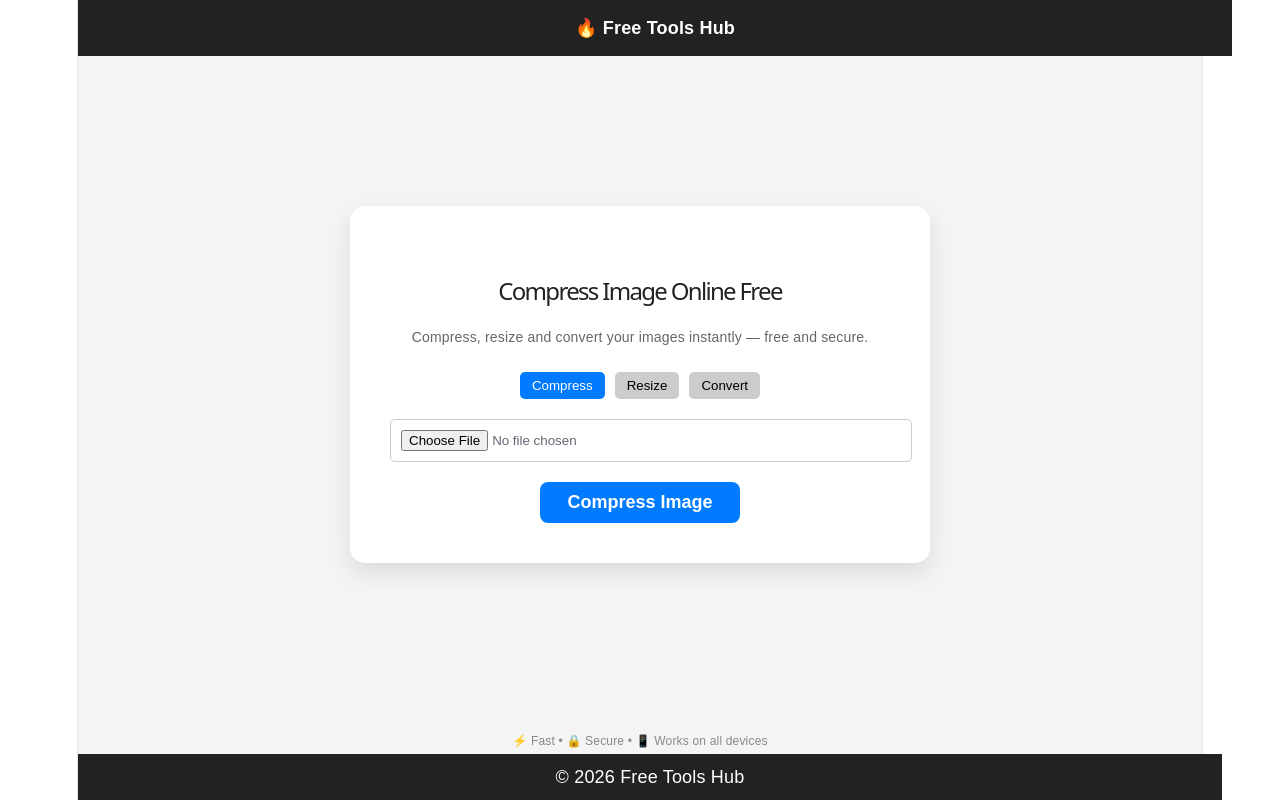
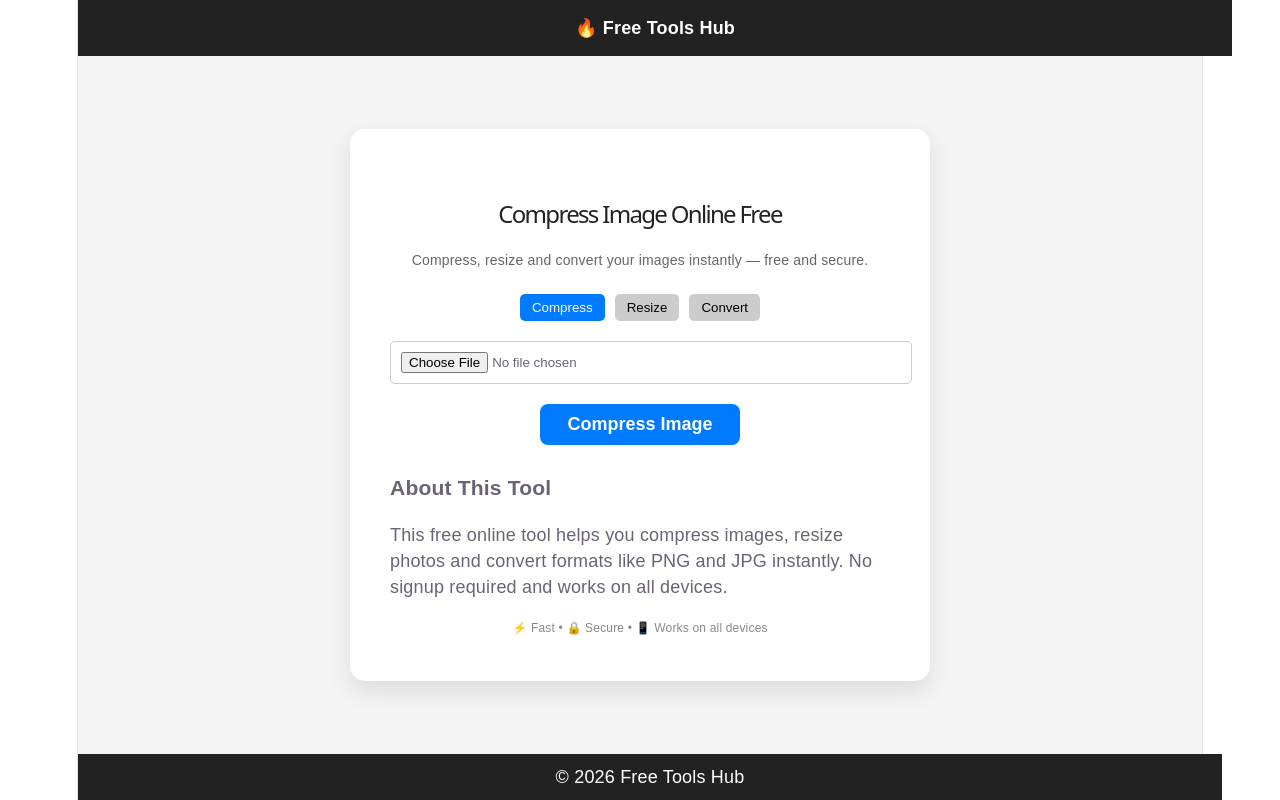
Before and after one commit to Hminghlua13/image-compressor, a React (Vite) app: page / in a window 1280 px wide. Built offline with nearby package versions, Linux system fonts and the light colour scheme.

Commit message:
final UI + content fix

```diff
--- a/src/App.jsx
+++ b/src/App.jsx
@@ -291,7 +291,7 @@ const convertImage = () => {
 {compressed && (
         <a
           href={compressed}
-          download={'converted.${format}'}
+          download={`converted.${format}`}
           style={{
   marginTop: "20px",
   display: "block",
@@ -306,8 +306,12 @@ const convertImage = () => {
         </a>
       )}
 
-
-    </div>
+<div style={{ marginTop: "30px", textAlign: "left" }}>
+  <h3>About This Tool</h3>
+  <p>
+    This free online tool helps you compress images, resize photos and convert formats like PNG and JPG instantly.
+    No signup required and works on all devices.
+  </p>
 </div>
 <p style={{
   marginTop: "15px",
@@ -316,6 +320,8 @@ const convertImage = () => {
 }}>
   ⚡ Fast • 🔒 Secure • 📱 Works on all devices
 </p>
+    </div>
+</div>
     {/* 🔻 Footer */}
     <div style={{
       width: "100%",
```
